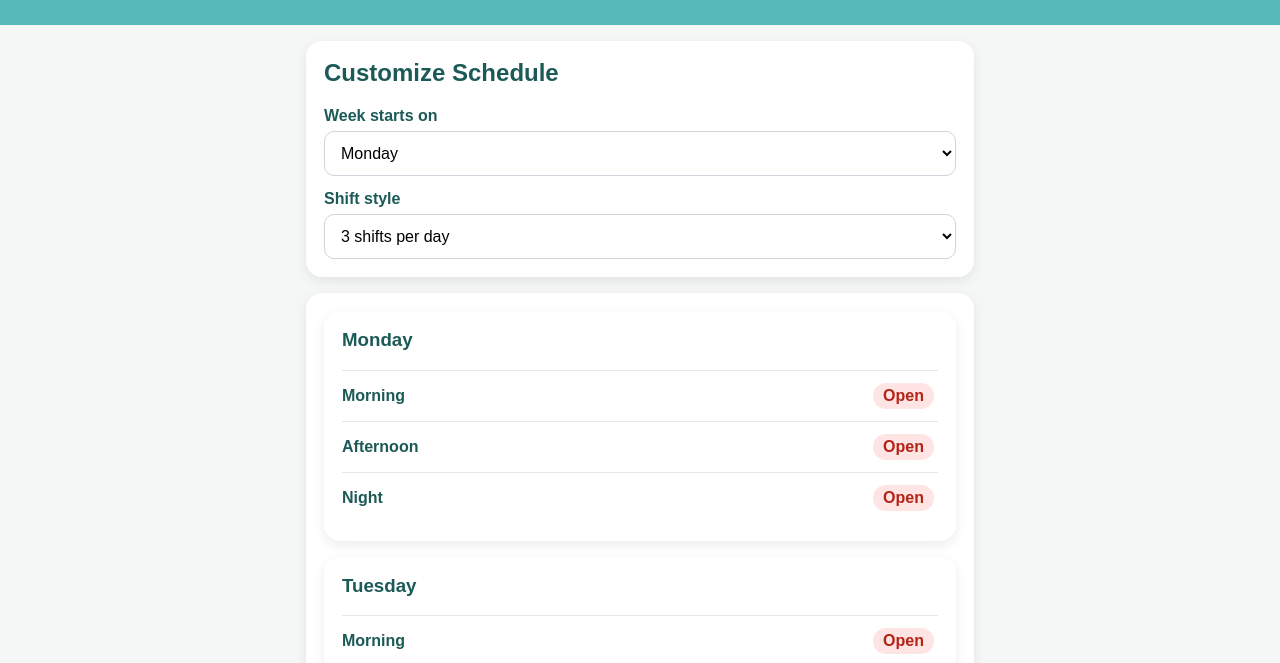
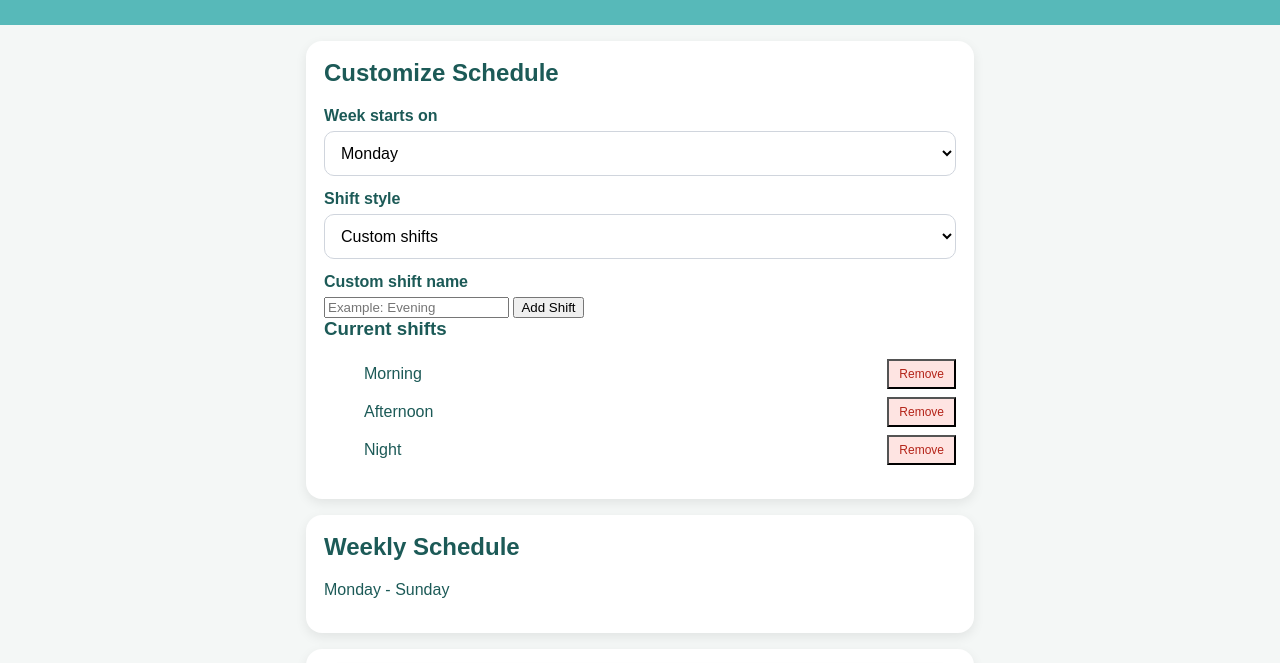
Before and after one commit to brggt/careflow, a plain HTML site: page index.html in a window 1280 px wide. Shown: the part 100-763 px from the top of the page. Drawn offline with Linux system fonts and the light colour scheme.

Commit message:
Enhance shift customization feature with dynamic shift management and styling

```diff
--- a/index.html
+++ b/index.html
@@ -31,10 +31,31 @@
 
         <label for="shift-style">Shift style</label>
         <select id="shift-style">
-          <option>3 shifts per day</option>
-          <option>2 shifts per day</option>
-          <option>custom</option>
+          <option value="custom">Custom shifts</option>
+          <option value="three">3 shifts per day</option>
+          <option value="two">2 shifts per day</option>
         </select>
+
+        <div class="custom-shift-section">
+          <label for="custom-shift-name">Custom shift name</label>
+
+          <div class="custom-shift-controls">
+            <input
+              id="custom-shift-name"
+              type="text"
+              placeholder="Example: Evening"
+            />
+            <button id="add-shift-button" type="button">Add Shift</button>
+          </div>
+
+          <h3>Current shifts</h3>
+          <ul id="shift-list"></ul>
+        </div>
+      </section>
+
+      <section>
+        <h2>Weekly Schedule</h2>
+        <p id="week-label">Monday - Sunday</p>
       </section>
 
       <section id="schedule"></section>
--- a/script.js
+++ b/script.js
@@ -1,85 +1,133 @@
-const schedule = [
-  {
-    day: "Monday",
-    shifts: [
-      { name: "Morning", caregiver: "Open" },
-      { name: "Afternoon", caregiver: "Open" },
-      { name: "Night", caregiver: "Open" },
-    ],
-  },
-  {
-    day: "Tuesday",
-    shifts: [
-      { name: "Morning", caregiver: "Open" },
-      { name: "Afternoon", caregiver: "Open" },
-      { name: "Night", caregiver: "Open" },
-    ],
-  },
-  {
-    day: "Wednesday",
-    shifts: [
-      { name: "Morning", caregiver: "Open" },
-      { name: "Afternoon", caregiver: "Open" },
-      { name: "Night", caregiver: "Open" },
-    ],
-  },
-  {
-    day: "Thursday",
-    shifts: [
-      { name: "Morning", caregiver: "Open" },
-      { name: "Afternoon", caregiver: "Open" },
-      { name: "Night", caregiver: "Open" },
-    ],
-  },
-  {
-    day: "Friday",
-    shifts: [
-      { name: "Morning", caregiver: "Open" },
-      { name: "Afternoon", caregiver: "Open" },
-      { name: "Night", caregiver: "Open" },
-    ],
-  },
-  {
-    day: "Saturday",
-    shifts: [
-      { name: "Morning", caregiver: "Open" },
-      { name: "Afternoon", caregiver: "Open" },
-      { name: "Night", caregiver: "Open" },
-    ],
-  },
-  {
-    day: "Sunday",
-    shifts: [
-      { name: "Morning", caregiver: "Open" },
-      { name: "Afternoon", caregiver: "Open" },
-      { name: "Night", caregiver: "Open" },
-    ],
-  },
+const allWeekDays = [
+  "Monday",
+  "Tuesday",
+  "Wednesday",
+  "Thursday",
+  "Friday",
+  "Saturday",
+  "Sunday",
 ];
 
+let customShifts = ["Morning", "Afternoon", "Night"];
+
 const scheduleSection = document.querySelector("#schedule");
+const customShiftInput = document.querySelector("#custom-shift-name");
+const addShiftButton = document.querySelector("#add-shift-button");
+const shiftList = document.querySelector("#shift-list");
+const weekStartSelect = document.querySelector("#week-start");
+const weekLabel = document.querySelector("#week-label");
+const shiftStyleSelect = document.querySelector("#shift-style");
 
-schedule.forEach(function (day) {
+function getOrderedWeekDays(startDay) {
+  const startIndex = allWeekDays.indexOf(startDay);
+  const firstPart = allWeekDays.slice(startIndex);
+  const secondPart = allWeekDays.slice(0, startIndex);
+
+  return firstPart.concat(secondPart);
+}
+
+function getActiveShifts() {
+  const selectedShiftStyle = shiftStyleSelect.value;
+
+  if (selectedShiftStyle === "three") {
+    return ["Morning", "Afternoon", "Night"];
+  }
+
+  if (selectedShiftStyle === "two") {
+    return ["Day", "Night"];
+  }
+
+  return customShifts;
+}
+
+function renderShiftList() {
+  shiftList.innerHTML = "";
+
+  customShifts.forEach(function (shiftName, index) {
+    const shiftItem = document.createElement("li");
+    shiftItem.classList.add("shift-list-item");
+
+    shiftItem.innerHTML = `
+      <span>${shiftName}</span>
+      <button class="remove-shift-button" type="button">Remove</button>
+    `;
+
+    const removeButton = shiftItem.querySelector(".remove-shift-button");
+
+    removeButton.addEventListener("click", function () {
+      customShifts.splice(index, 1);
+      renderShiftList();
+      renderSchedule();
+    });
+
+    shiftList.append(shiftItem);
+  });
+}
+
+function renderSchedule() {
+  scheduleSection.innerHTML = "";
+
+  const selectedStartDay = weekStartSelect.value;
+  const orderedWeekDays = getOrderedWeekDays(selectedStartDay);
+  const lastDay = orderedWeekDays[orderedWeekDays.length - 1];
+  const activeShifts = getActiveShifts();
+
+  weekLabel.textContent = `${selectedStartDay} - ${lastDay}`;
+
+  orderedWeekDays.forEach(function (dayName) {
     const dayCard = document.createElement("div");
     dayCard.classList.add("day-card");
 
     let shiftRows = "";
 
-  day.shifts.forEach(function (shift) {
+    activeShifts.forEach(function (shiftName) {
       shiftRows += `
         <div class="shift-row">
-        <span class="shift-name">${shift.name}</span>
-        <span class="caregiver ${shift.caregiver === "Open" ? "open-shift" : ""}">
-          ${shift.caregiver}
-        </span>
+          <span class="shift-name">${shiftName}</span>
+          <span class="caregiver open-shift">Open</span>
         </div>
       `;
     });
 
     dayCard.innerHTML = `
-    <h3>${day.day}</h3>
+      <h3>${dayName}</h3>
       ${shiftRows}
     `;
 
     scheduleSection.append(dayCard);
   });
+}
+
+addShiftButton.addEventListener("click", function () {
+  const newShiftName = customShiftInput.value.trim();
+
+  if (newShiftName === "") {
+    return;
+  }
+
+  const isDuplicate = customShifts.some(function (shiftName) {
+    return shiftName.toLowerCase() === newShiftName.toLowerCase();
+  });
+
+  if (isDuplicate) {
+    customShiftInput.value = "";
+    return;
+  }
+
+  customShifts.push(newShiftName);
+  customShiftInput.value = "";
+
+  renderShiftList();
+  renderSchedule();
+});
+
+weekStartSelect.addEventListener("change", function () {
+  renderSchedule();
+});
+
+shiftStyleSelect.addEventListener("change", function () {
+  renderSchedule();
+});
+
+renderShiftList();
+renderSchedule();
--- a/style.css
+++ b/style.css
@@ -109,3 +109,18 @@ select {
   font-size: 16px;
   background-color: white;
 }
+
+.shift-list-item {
+  display: flex;
+  justify-content: space-between;
+  align-items: center;
+  gap: 12px;
+  margin-bottom: 8px;
+}
+
+.remove-shift-button {
+  background-color: #fee4e2;
+  color: #b42318;
+  padding: 6px 10px;
+  font-size: 12px;
+}
```
Lines whose indentation alone changed are shown as unchanged.
